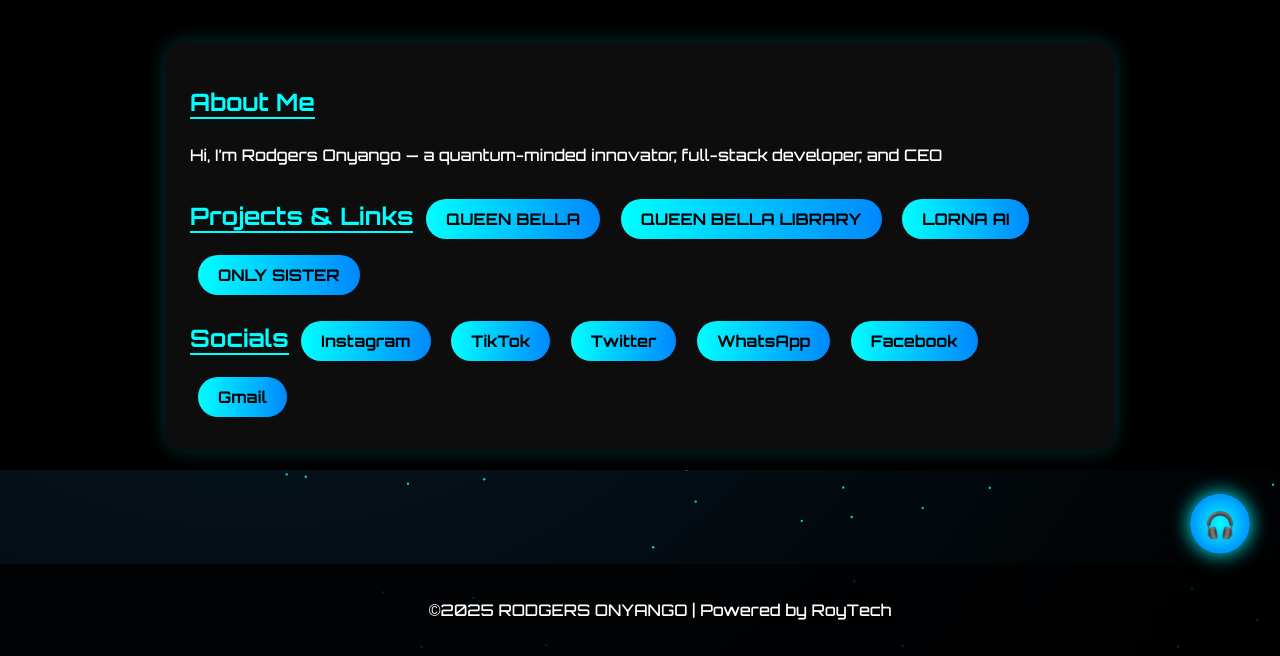
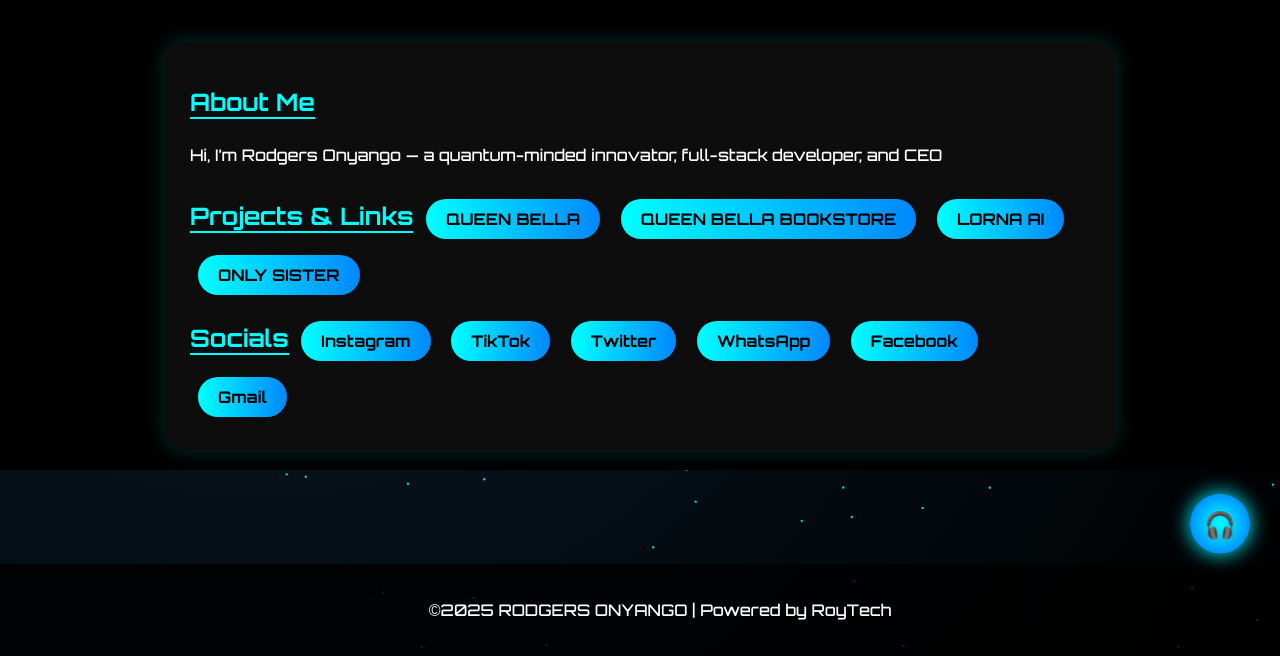
Before and after one commit to Rodgers4/Rodgers-, a plain HTML site: page index.html in a window 1280 px wide. Shown: the part 144-800 px from the top of the page. Drawn offline with Linux system fonts and the light colour scheme; no server answers.

Commit message:
Update index.html
Update

```diff
--- a/index.html
+++ b/index.html
@@ -187,7 +187,7 @@ footer .btn{margin:6px;}
   <section>
     <h2>Projects & Links</h2>
     <a class="btn" href="https://github.com/Rodgers4/QUEEN-BELLA" target="_blank">QUEEN BELLA</a>
-    <a class="btn" href="https://queen-bella-s-library.vercel.app/" target="_blank">QUEEN BELLA LIBRARY</a>
+    <a class="btn" href="https://belladee.vercel.app/" target="_blank">QUEEN BELLA BOOKSTORE</a>
     <a class="btn" href="https://www.facebook.com/profile.php?id=61581175632222" target="_blank">LORNA AI</a>
     <a class="btn" href="https://www.facebook.com/profile.php?id=61577838299856" target="_blank">ONLY SISTER</a>
   </section>
```
